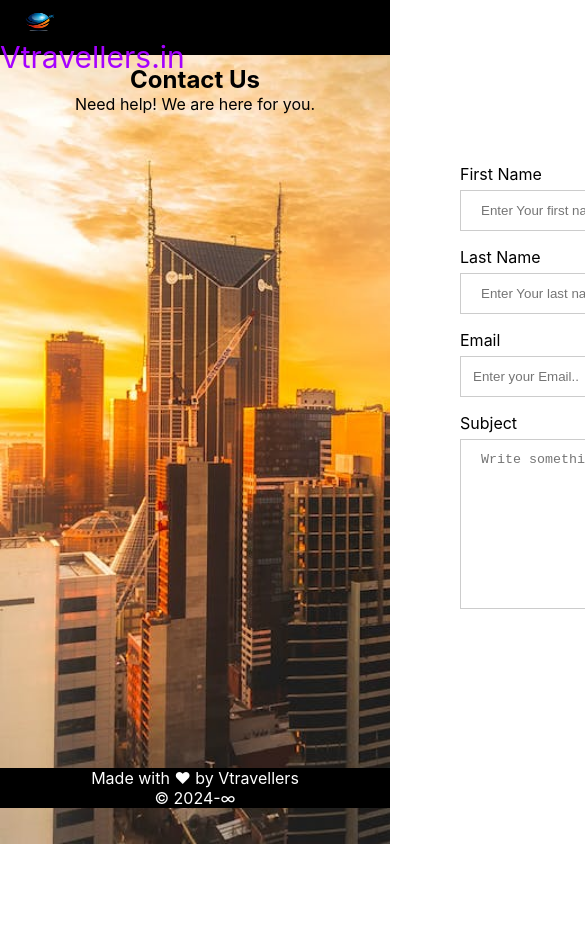
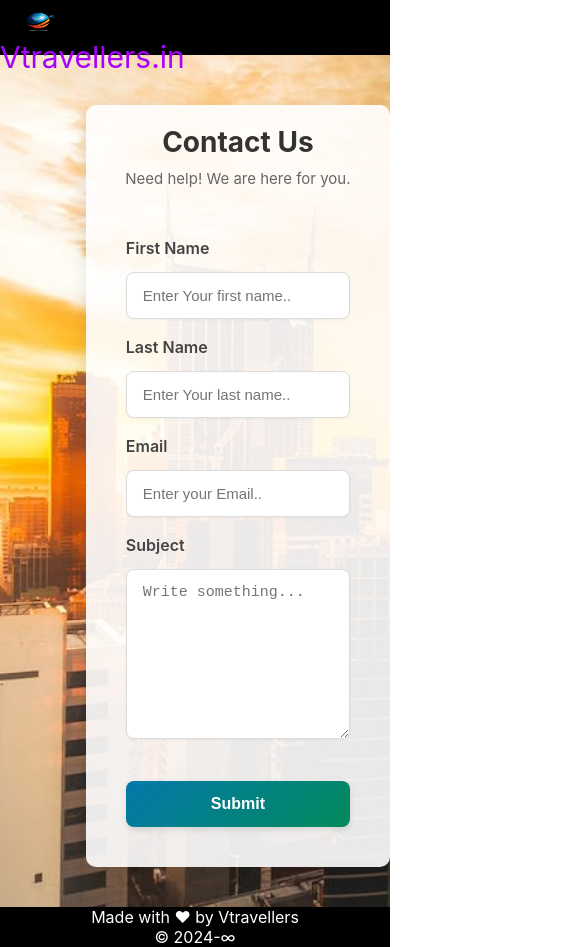
Before and after one commit to nikhil-kumar2712/Travel-Agency-Website, a React (Create React App) app in the folder frontend/: page /contact in a window 390 px wide. Shown: the top 947 px of the page, 585 px wide, since content can reach past the window. Before the commit the page ends 844 px from the top, so only its background shows below. Built offline with nearby package versions, Linux system fonts and the light colour scheme.

Commit message:
some modifications in css

```diff
--- a/frontend/src/booking.css
+++ /dev/null
@@ -1,65 +0,0 @@
-/* Style inputs */
-input[type=text], select, textarea ,input[type=password],input[type=number],input[type=date]{
-  width: 100%;
-  padding: 12px;
-  border: 1px solid #ccc;
-  margin-top: 6px;
-  margin-bottom: 16px;
-  resize: vertical;
-}
-
-input[type=submit] {
-  background-color: #04AA6D;
-  color: white;
-  padding: 12px 20px;
-  border: none;
-  cursor: pointer;
-  margin-left:240px;
-}
-
-input[type=submit]:hover {
-  background-color: #fa9200;
-}
-
-.clearfix button[type=submit]{
-  color: rgb(4, 4, 4);
-  padding: 6px;
-  border-block-color: rgb(4, 4, 4);
-  cursor: pointer;
-  margin-left:250px;
-}
-
-.container {
-  border-radius: 5px;
-  padding: 10px;
-}
-
-/* Create two columns that float next to eachother */
-.column {
-  width: 700px;
-  margin-left:400px;
-  padding: 50px;
-}
-
-#fname{
-  padding-left: 20px;
-}
-
-#lname{
-  padding-left: 20px;
-}
-
-/* Clear floats after the columns */
-.row:after {
-  content: "";
-  display: table;
-  clear: both;
-}
-
-/* Responsive layout - when the screen is less than 600px wide, make the two columns stack on top of each other instead of next to each other */
-@media screen and (max-width: 600px) {
-  .column, input[type=submit] {
-    width: 100%;
-    margin-top: 0;
-  }
-}
--- a/frontend/src/contact.css
+++ /dev/null
@@ -1,70 +0,0 @@
-/* Style inputs */
-input[type=text], select, textarea ,input[type=password],input[type=number],input[type=date]{
-  width: 100%;
-  padding: 12px;
-  border: 1px solid #ccc;
-  margin-top: 6px;
-  margin-bottom: 16px;
-  resize: vertical;
-}
-
-input[type=submit] {
-  background-color: #04AA6D;
-  color: white;
-  padding: 12px 20px;
-  border: none;
-  cursor: pointer;
-  margin-left:240px;
-}
-
-input[type=submit]:hover {
-  background-color: #fa9200;
-}
-
-.clearfix button[type=submit]{
-  color: rgb(4, 4, 4);
-  padding: 6px;
-  border-block-color: rgb(4, 4, 4);
-  cursor: pointer;
-  margin-left:250px;
-}
-
-/* Style the container/contact section */
-.container {
-  border-radius: 5px;
-  padding: 10px;
-}
-
-/* Create two columns that float next to eachother */
-.column {
-  width: 700px;
-  margin-left:400px;
-  padding: 50px;
-}
-
-#fname{
-  padding-left: 20px;
-}
-
-#lname{
-  padding-left: 20px;
-}
-
-#subject{
-  padding-left: 20px;
-}
-
-/* Clear floats after the columns */
-.row:after {
-  content: "";
-  display: table;
-  clear: both;
-}
-
-/* Responsive layout - when the screen is less than 600px wide, make the two columns stack on top of each other instead of next to each other */
-@media screen and (max-width: 600px) {
-  .column, input[type=submit] {
-    width: 100%;
-    margin-top: 0;
-  }
-}
--- /dev/null
+++ b/frontend/src/css-modules/booking.module.css
@@ -0,0 +1,125 @@
+/* Base form styling */
+input[type=text],
+select,
+textarea,
+input[type=password],
+input[type=number],
+input[type=date] {
+  width: 100%;
+  padding: 14px 16px;
+  border: 1px solid #ddd;
+  margin-top: 8px;
+  margin-bottom: 18px;
+  resize: vertical;
+  border-radius: 8px;
+  font-size: 15px;
+  transition: 0.3s ease;
+  box-shadow: 0 1px 3px rgba(0,0,0,0.05);
+}
+
+input[type=text]:focus,
+select:focus,
+textarea:focus,
+input[type=password]:focus,
+input[type=number]:focus,
+input[type=date]:focus {
+  border-color: #04AA6D;
+  box-shadow: 0 0 8px rgba(4,170,109,0.3);
+  outline: none;
+}
+
+/* Submit button styling */
+input[type=submit] {
+  background: linear-gradient(135deg, #0478aaff, #02895B);
+  color: white;
+  padding: 14px 28px;
+  border: none;
+  cursor: pointer;
+  display: block;
+  margin: 25px auto 0 auto;
+  border-radius: 8px;
+  font-size: 16px;
+  font-weight: 600;
+  transition: background 0.3s ease;
+  box-shadow: 0 3px 6px rgba(0,0,0,0.1);
+}
+
+input[type=submit]:hover {
+  background: linear-gradient(135deg, #fa9200, #f78200);
+}
+
+/* Container */
+.container {
+  border-radius: 10px;
+  padding: 40px;
+  background-color: rgba(255,255,255,0.9);
+  box-shadow: 0 6px 18px rgba(0,0,0,0.1);
+  margin-top: 50px;
+  margin-left: 22%;
+  max-width: 850px;
+}
+
+/* Column */
+.column {
+  width: 100%;
+  padding: 20px;
+  margin: auto;
+}
+
+/* Headings */
+.container h2 {
+  font-size: 28px;
+  font-weight: 700;
+  color: #333;
+  margin-bottom: 10px;
+}
+
+.container p {
+  font-size: 15px;
+  color: #666;
+  margin-bottom: 30px;
+}
+
+/* Labels */
+label {
+  font-weight: 600;
+  color: #444;
+  display: block;
+  margin-bottom: 6px;
+}
+
+/* Checkboxes */
+input[type=checkbox] {
+  margin-right: 8px;
+  accent-color: #04AA6D;
+}
+
+/* File input */
+input[type=file] {
+  padding: 6px;
+  font-size: 14px;
+}
+
+/* Price section */
+.estimated-price {
+  margin-top: 25px;
+  font-size: 20px;
+  font-weight: 700;
+  color: #02895B;
+  text-align: center;
+  padding: 12px;
+  border-radius: 8px;
+  background: rgba(4,170,109,0.1);
+}
+
+/* Responsive */
+@media screen and (max-width: 768px) {
+  .container {
+    padding: 20px;
+  }
+
+  input[type=submit] {
+    width: 100%;
+    margin-top: 20px;
+  }
+}
--- /dev/null
+++ b/frontend/src/css-modules/contact.module.css
@@ -0,0 +1,101 @@
+/* Base form styling */
+input[type=text],
+select,
+textarea,
+input[type=password],
+input[type=number],
+input[type=date] {
+  width: 100%;
+  padding: 14px 16px;
+  border: 1px solid #ddd;
+  margin-top: 8px;
+  margin-bottom: 18px;
+  resize: vertical;
+  border-radius: 8px;
+  font-size: 15px;
+  transition: 0.3s ease;
+  box-shadow: 0 1px 3px rgba(0,0,0,0.05);
+}
+
+input[type=text]:focus,
+select:focus,
+textarea:focus,
+input[type=password]:focus,
+input[type=number]:focus,
+input[type=date]:focus {
+  border-color: #04AA6D;
+  box-shadow: 0 0 8px rgba(4,170,109,0.3);
+  outline: none;
+}
+
+/* Submit button styling */
+input[type=submit] {
+  background: linear-gradient(135deg, #0478aaff, #02895B);
+  color: white;
+  padding: 14px 28px;
+  border: none;
+  cursor: pointer;
+  display: block;
+  margin: 25px auto 0 auto;
+  border-radius: 8px;
+  font-size: 16px;
+  font-weight: 600;
+  transition: background 0.3s ease;
+  box-shadow: 0 3px 6px rgba(0,0,0,0.1);
+}
+
+input[type=submit]:hover {
+  background: linear-gradient(135deg, #fa9200, #f78200);
+}
+
+/* Container */
+.container {
+  border-radius: 10px;
+  padding: 40px;
+  background-color: rgba(255,255,255,0.9);
+  box-shadow: 0 6px 18px rgba(0,0,0,0.1);
+  margin-top: 50px;
+  margin-left: 22%;
+  max-width: 850px;
+}
+
+/* Column */
+.column {
+  width: 100%;
+  padding: 20px;
+  margin: auto;
+}
+
+/* Headings */
+.container h2 {
+  font-size: 28px;
+  font-weight: 700;
+  color: #333;
+  margin-bottom: 10px;
+}
+
+.container p {
+  font-size: 15px;
+  color: #666;
+  margin-bottom: 30px;
+}
+
+/* Labels */
+label {
+  font-weight: 600;
+  color: #444;
+  display: block;
+  margin-bottom: 6px;
+}
+
+/* Responsive */
+@media screen and (max-width: 768px) {
+  .container {
+    padding: 20px;
+  }
+
+  input[type=submit] {
+    width: 100%;
+    margin-top: 20px;
+  }
+}
--- a/frontend/src/pages/Booking.js
+++ b/frontend/src/pages/Booking.js
@@ -1,6 +1,5 @@
 import React, { useState } from "react";
-import "../style.css";
-import "../booking.css";
+import styles from "../css-modules/booking.module.css";
 
 function Booking() {
   // State for form inputs
@@ -104,14 +103,14 @@ function Booking() {
       </header>
 
       {/* Form Section */}
-      <div className="container">
+      <div className={styles.container}>
         <div style={{ textAlign: "center" }}>
           <h2>Book Now</h2>
           <p>Fill up this form to get your customized travel package and get exciting offers.</p>
         </div>
 
-        <div className="row">
-          <div className="column">
+        <div className={styles.row}>
+          <div className={styles.column}>
             <form onSubmit={handleSubmit}>
               <label htmlFor="fname">First Name</label>
               <input
--- a/frontend/src/pages/Contact.js
+++ b/frontend/src/pages/Contact.js
@@ -1,6 +1,5 @@
 import React from "react";
-import "../style.css";
-import "../contact.css";
+import styles from "../css-modules/contact.module.css";
 
 function Contact() {
   return (
@@ -24,14 +23,14 @@ function Contact() {
       </header>
 
       {/* Contact Form Section */}
-      <div className="container">
+      <div className={styles.container}>
         <div style={{ textAlign: "center" }}>
           <h2>Contact Us</h2>
           <p>Need help! We are here for you.</p>
         </div>
 
-        <div className="row">
-          <div className="column">
+        <div className={styles.row}>
+          <div className={styles.column}>
             <form>
               <label htmlFor="fname">First Name</label>
               <input type="text" id="fname" name="firstname" placeholder="Enter Your first name.." required />
```
